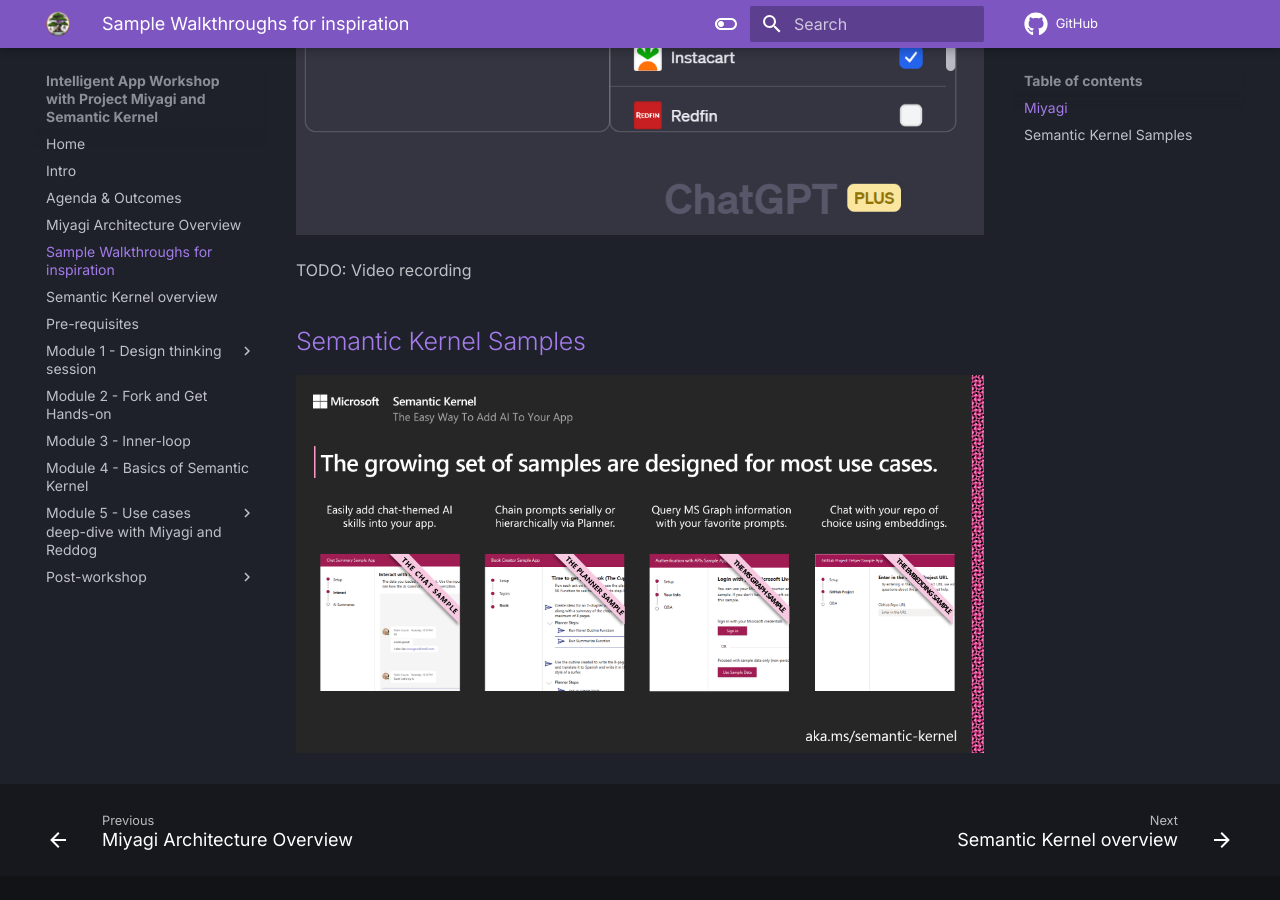
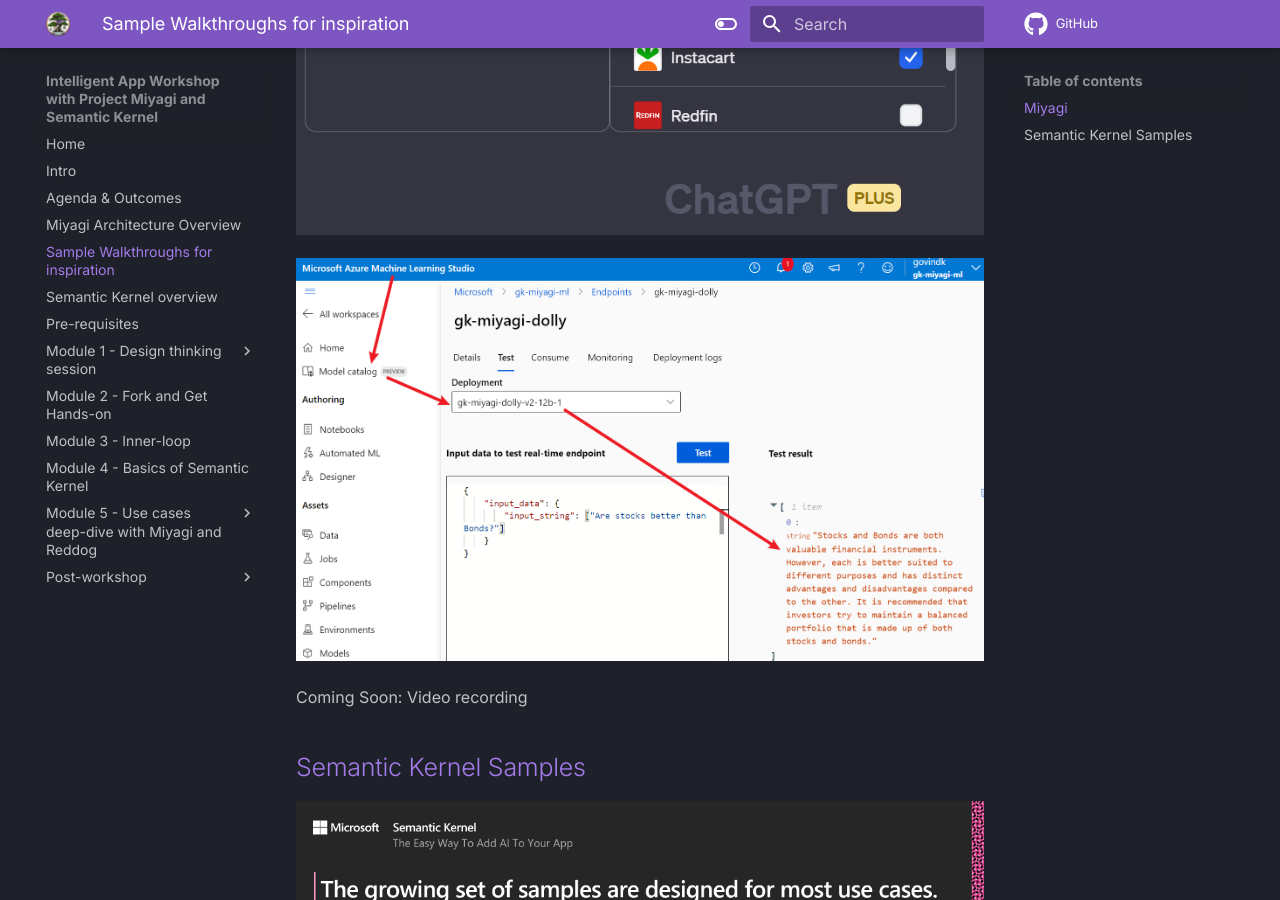
Before and after one commit to Azure/intelligent-app-workshop, an MkDocs documentation site: the page built from docs/wksp/00-intro/samples-walk-through.md, in a window 1280 px wide and 900 px high, scrolled down 1087 px. Built offline with MkDocs 1.6.1 and Material for MkDocs 9.7.7, drawn with Linux system fonts in a browser that asks for light colours; comment, search, counter and statistics services are not loaded.

Commit message:
add AML Foundation model example

```diff
--- a/docs/wksp/00-intro/samples-walk-through.md
+++ b/docs/wksp/00-intro/samples-walk-through.md
@@ -6,7 +6,9 @@
 
 ![plugin](../../assets/images/plugin.png)
 
-TODO: Video recording
+![aml](../../assets/images/aml-miyagi-dolly.png)
+
+Coming Soon: Video recording
 
 ## [Semantic Kernel Samples](https://github.com/microsoft/semantic-kernel#sample-apps-)
 
```
Also changed, not shown: docs/wksp/00-intro/semantic-kernel-overview.md (+1 -1 lines), docs/assets/images/aml-miyagi-dolly.png (added).
